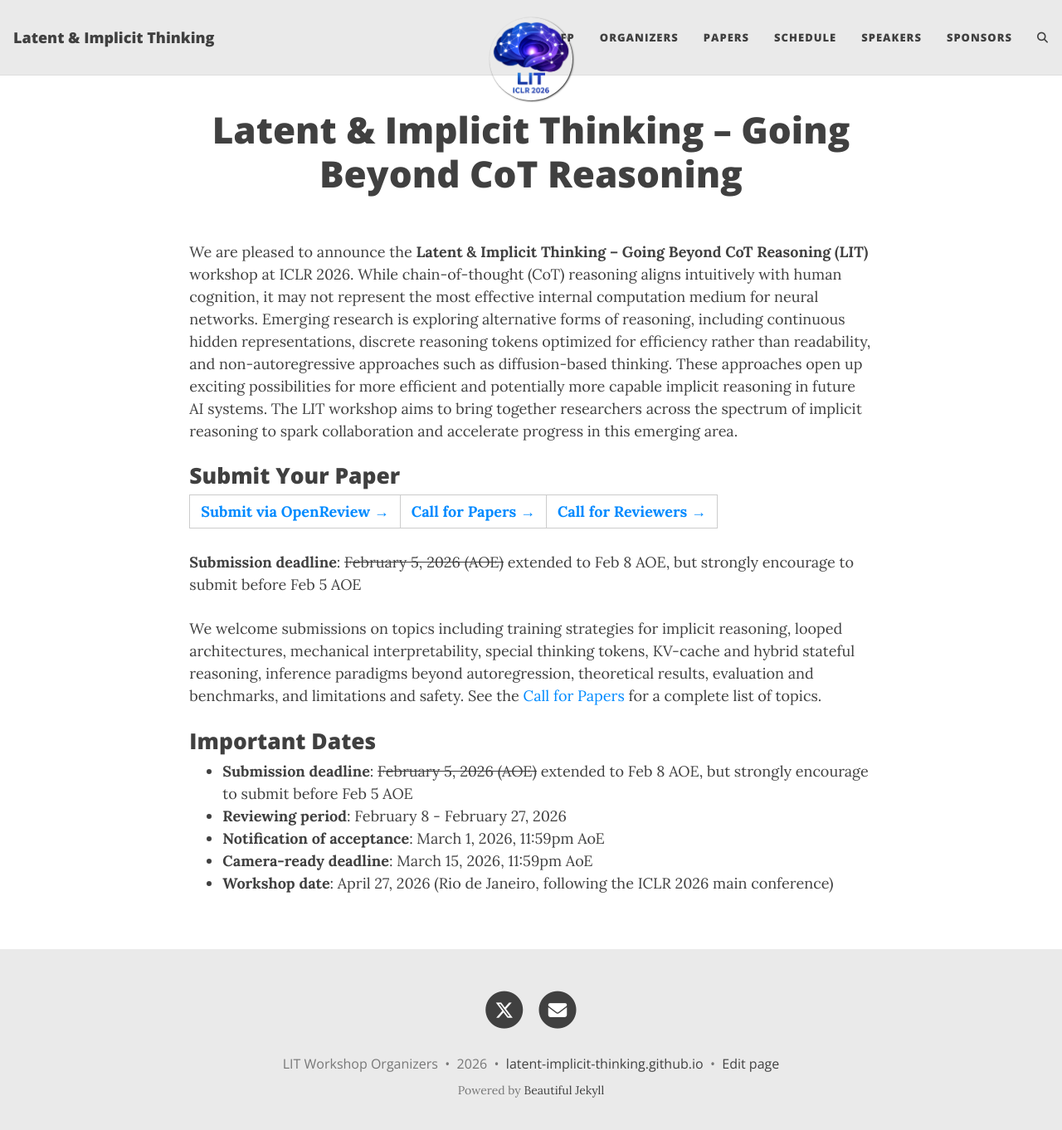
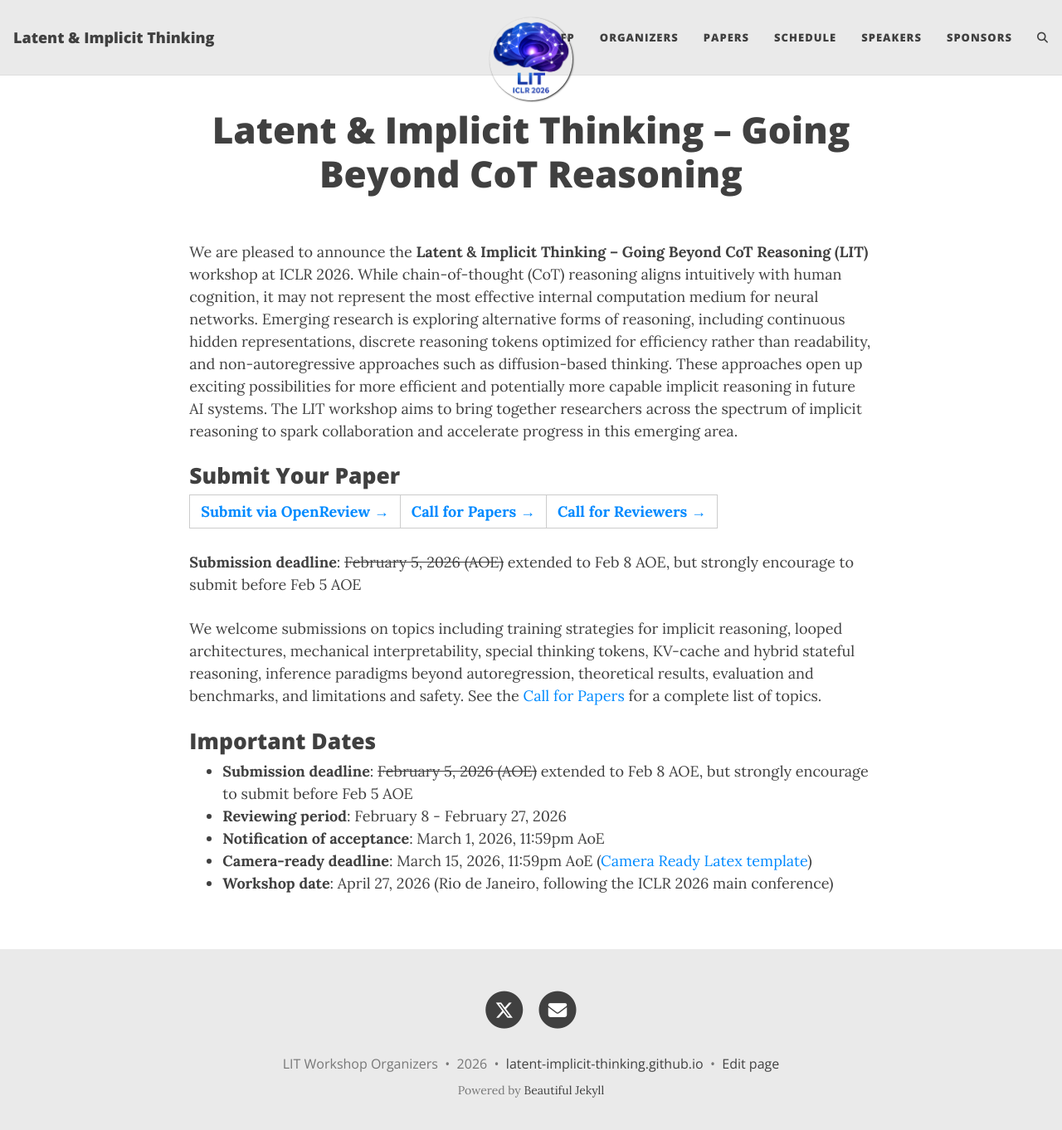
Before and after one commit to latent-implicit-thinking/latent-implicit-thinking.github.io, a Jekyll site: the page built from index.md, in a window 1280 px wide and 1375 px high. Shown: the top 1362 px of the window at 83% size. Built offline with Jekyll 4.4.1, drawn with Linux system fonts in a browser that asks for light colours; comment, search, counter and statistics services are not loaded.

Commit message:
Update camera-ready deadline with template link

```diff
--- a/index.md
+++ b/index.md
@@ -18,5 +18,5 @@ We welcome submissions on topics including training strategies for implicit reas
 - **Submission deadline**: ~~February 5, 2026 (AOE)~~ extended to Feb 8 AOE, but strongly encourage to submit before Feb 5 AOE
 - **Reviewing period**: February 8 - February 27, 2026
 - **Notification of acceptance**: March 1, 2026, 11:59pm AoE
-- **Camera-ready deadline**: March 15, 2026, 11:59pm AoE
+- **Camera-ready deadline**: March 15, 2026, 11:59pm AoE ([Camera Ready Latex template](assets/data/iclr2026.zip))
 - **Workshop date**: April 27, 2026 (Rio de Janeiro, following the ICLR 2026 main conference)
```
